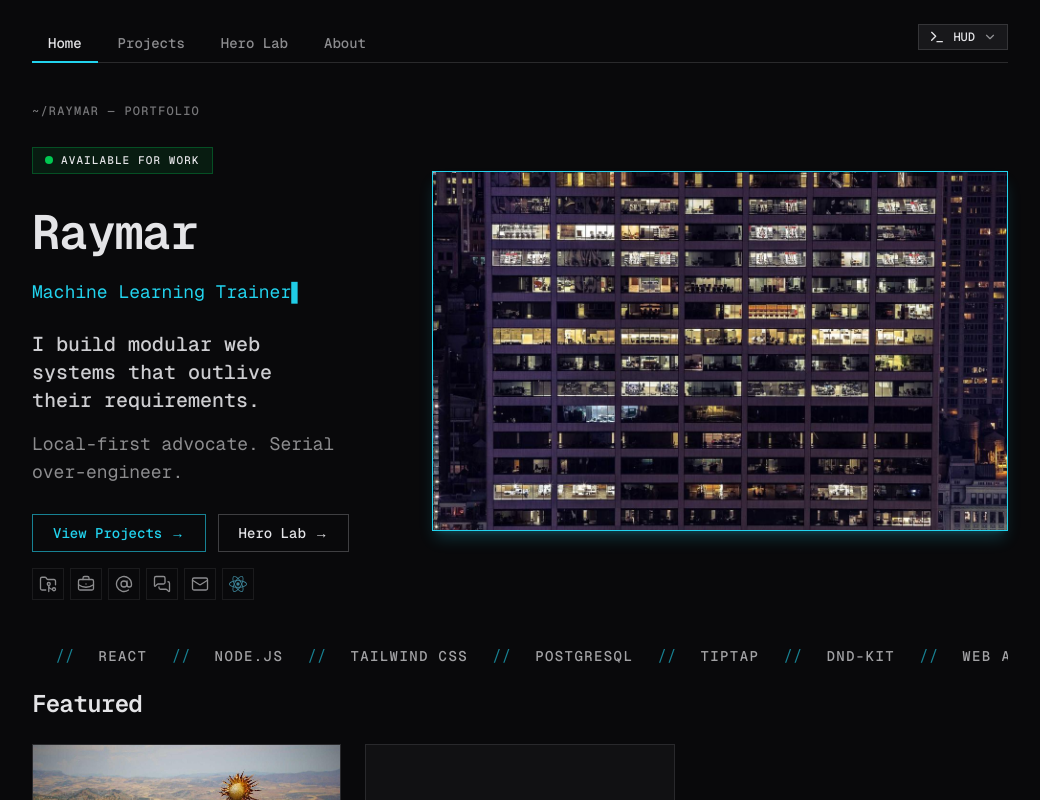
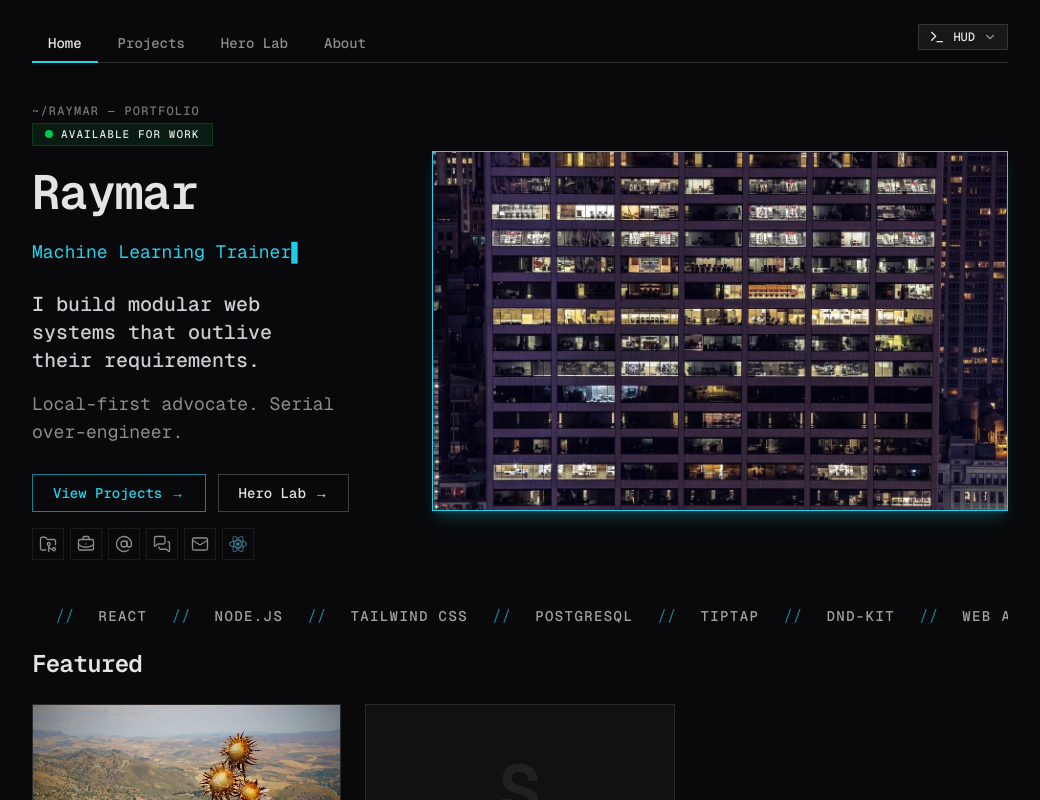
Before and after one commit to BluffingRay/overengineered-portfolio, a Next.js app: page / in a window 1280 px wide. Shown: the top 800 px of the page, without its empty margins (115-1155 px from the left). Built offline with nearby package versions, Linux system fonts and the light colour scheme.

Commit message:
feat: hero kicker one-liner with lighter pill and centered layout, fix hydration by moving theme to html

```diff
--- a/src/components/PortfolioView.tsx
+++ b/src/components/PortfolioView.tsx
@@ -288,10 +288,7 @@ export default function PortfolioView() {
 
   if (!ready) {
     return (
-      <main
-        data-skin={activeSkin}
-        className="grid min-h-dvh place-items-center"
-      >
+      <main className="grid min-h-dvh place-items-center">
         <p className="animate-pulse font-mono text-sm opacity-40">
           ~/loading portfolio…
         </p>
@@ -301,7 +298,6 @@ export default function PortfolioView() {
 
   return (
     <main
-      data-skin={activeSkin}
       style={
         {
           ...(data.theme.accentColor
--- a/src/components/blocks/FeaturedHeroBlock.tsx
+++ b/src/components/blocks/FeaturedHeroBlock.tsx
@@ -94,22 +94,22 @@ const STATUS_STYLES: Record<StatusColor, { dot: string; ping: string; pill: stri
     green: {
       dot: 'bg-green-500',
       ping: 'bg-green-400',
-      pill: 'border-green-500/30 bg-green-500/10',
+      pill: 'border-green-500/20 bg-green-500/10',
     },
     blue: {
       dot: 'bg-blue-500',
       ping: 'bg-blue-400',
-      pill: 'border-blue-500/30 bg-blue-500/10',
+      pill: 'border-blue-500/20 bg-blue-500/10',
     },
     amber: {
       dot: 'bg-amber-500',
       ping: 'bg-amber-400',
-      pill: 'border-amber-500/30 bg-amber-500/10',
+      pill: 'border-amber-500/20 bg-amber-500/10',
     },
     purple: {
       dot: 'bg-purple-500',
       ping: 'bg-purple-400',
-      pill: 'border-purple-500/30 bg-purple-500/10',
+      pill: 'border-purple-500/20 bg-purple-500/10',
     },
   };
 
@@ -326,6 +326,10 @@ export default function FeaturedHeroBlock({
               : 'w-full'
         }
       >
+        {(block.eyebrow || badge) && (
+          <div
+            className={`flex flex-wrap items-center gap-x-3 gap-y-1 ${layout === 'centered' ? 'justify-center' : ''}`}
+          >
             {block.eyebrow && (
               <p
                 className="text-xs font-medium uppercase tracking-widest opacity-50"
@@ -337,7 +341,7 @@ export default function FeaturedHeroBlock({
 
             {badge && (
               <span
-            className={`mt-3 inline-flex items-center gap-2 rounded-skin border px-3 py-1 text-[11px] font-medium uppercase tracking-widest ${status.pill}`}
+                className={`inline-flex items-center gap-2 rounded-skin border px-3 py-0.5 text-[11px] font-medium uppercase tracking-widest ${status.pill}`}
               >
                 <span className="relative flex h-2 w-2">
                   <span
@@ -350,6 +354,8 @@ export default function FeaturedHeroBlock({
                 </span>
                 {badge.text}
               </span>
+            )}
+          </div>
         )}
 
         {block.name ? (
```
Lines whose indentation alone changed are shown as unchanged.
